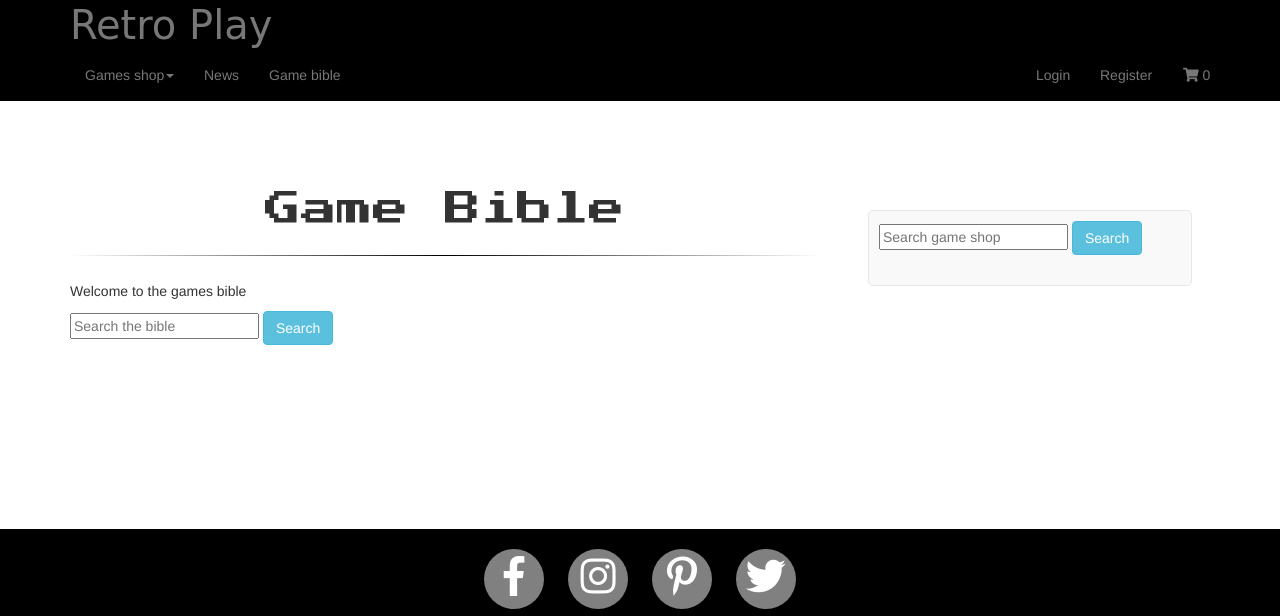
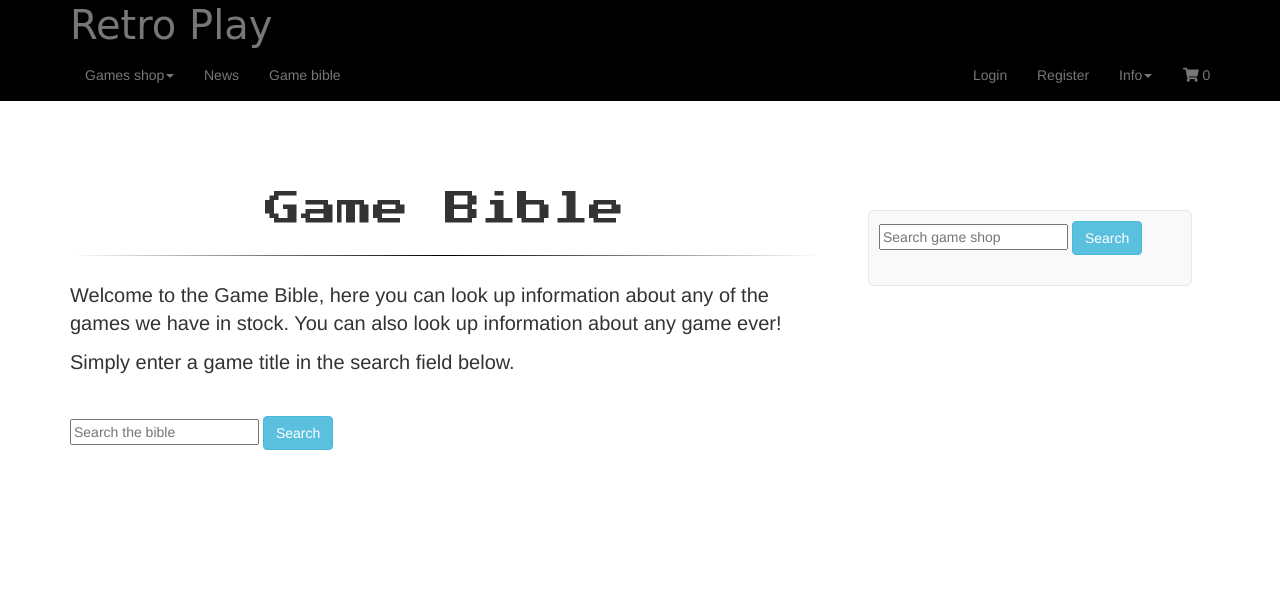
Before and after one commit to mparkcode/django-retroplay, a Django app: page /bible/ in a window 1280 px wide. Shown: the top 616 px of the page. Run offline with Django 3.2, Linux system fonts and the light colour scheme; data that the repository does not hold is empty; some libraries are stand-ins or nearby versions; some web fonts are replaced.

Commit message:
Added account links on news item and added info to navbar

```diff
--- a/bible/templates/bible/search_bible.html
+++ b/bible/templates/bible/search_bible.html
@@ -14,7 +14,10 @@
                 <div class="row">
                     <div class="col-xs-12">
                         {% if not games %}
-                            <p>Welcome to the games bible</p>
+                            <div class="content-section">
+                                <p>Welcome to the Game Bible, here you can look up information about any of the games we have in stock. You can also look up information about any game ever!</p>
+                                <p>Simply enter a game title in the search field below.</p>
+                            </div>
                         {% endif %}
                         <form action="{% url 'get_games' %}">
                             {{form | as_bootstrap}}
--- a/news/templates/news/view_article.html
+++ b/news/templates/news/view_article.html
@@ -44,7 +44,7 @@
                         </form>
                     </div>
                 {% else %}
-                    <h3>Login to comment</h3>
+                    <h3><a href="{% url 'login' %}">Login</a> or <a href="{% url 'register' %}">Register</a> to comment</h3>
                 {% endif %}
             </div>
             <div class="col-md-4 col-sm-12">
--- a/products/templates/products/search_results.html
+++ b/products/templates/products/search_results.html
@@ -18,7 +18,9 @@
                     </div>
                     {% include 'products/pagination.html' %}
                 {% else %}
-                    <p>No games match your search</p>
+                    <div class="content-section">
+                        <p>No products match your search. Please try again.</p>
+                    </div>
                 {% endif %}
             </div>
             <div class="col-md-4 col-sm-12">
--- a/templates/base.html
+++ b/templates/base.html
@@ -70,6 +70,14 @@
                             <li><a id="profile" class="nav-link hvr-underline-from-center" href="{% url 'login' %}">Login</a></li>
                             <li><a id="logout" class="nav-link hvr-underline-from-center" href="{% url 'register' %}">Register</a></li>
                         {% endif %}
+                        <li class="dropdown">
+                            <a href="" class="dropdown-toggle nav-link hvr-underline-from-center" data-hover="dropdown" role="button" aria-haspopup="true" aria-expanded="false">Info<span class="caret"></span></a>
+                            <ul class="dropdown-menu">
+                                <li><a href="{% url 'faq' %}">FAQ</a></li>
+                                <li><a href="{% url 'shipping' %}">Shipping</a></li>
+                                <li><a href="{% url 'contact' %}">Contact</a></li>
+                            </ul>
+                        </li>
                         {% if request.get_full_path == checkout %}
                             <li><a class="nav-link hvr-underline-from-center" href="{% url 'view_cart' %}">Cart 0</a></li>
                         {% else %}
```
